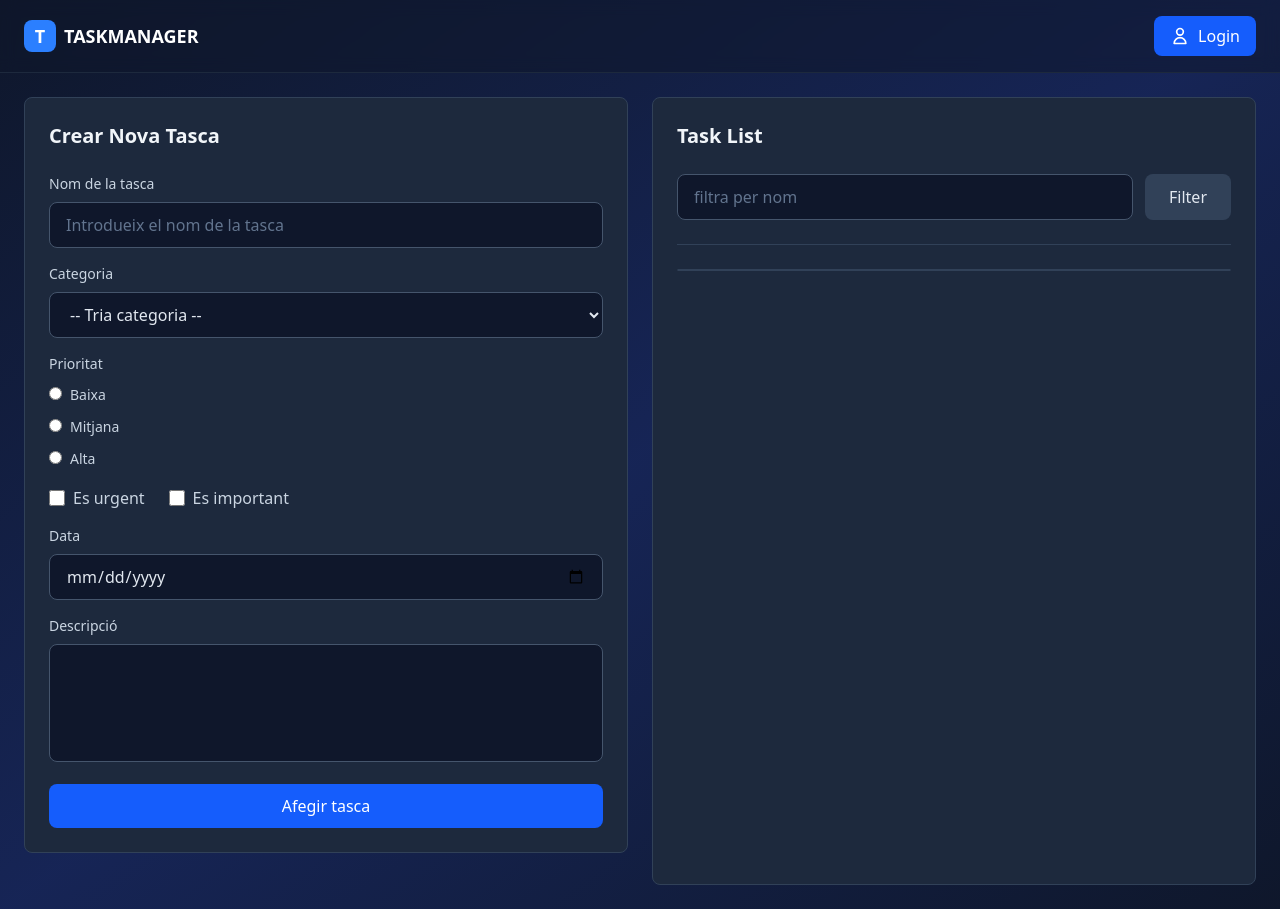
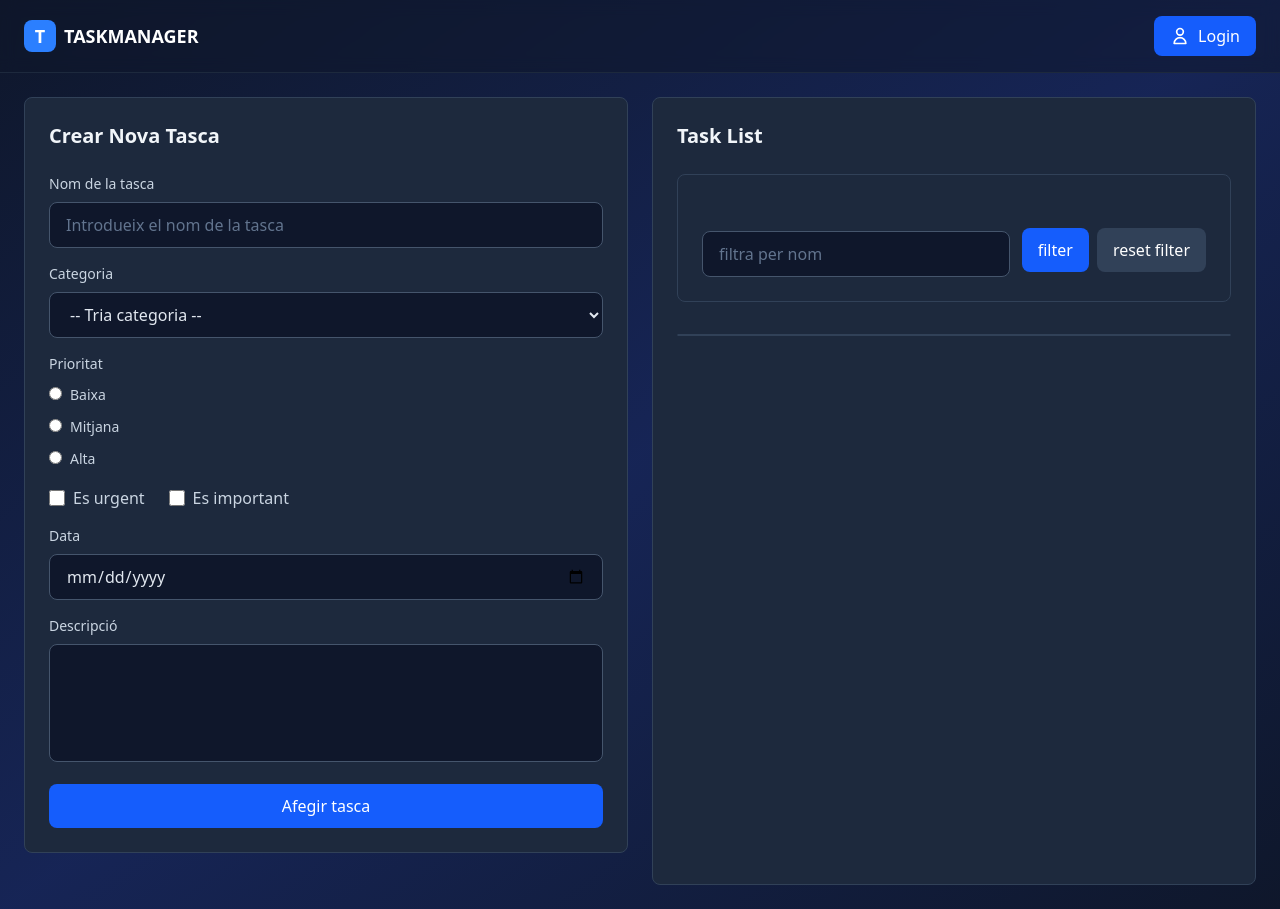
Before and after one commit to FullStackAdrian/react-tasklist, a React (Vite) app: page / in a window 1280 px wide. Built offline with nearby package versions, Linux system fonts and the light colour scheme; sample sign-in values are in the browser's storage.

Commit message:
added shared ui components to filterTaskBar

```diff
--- a/src/features/TaskList/ui/filterTaskBar.jsx
+++ b/src/features/TaskList/ui/filterTaskBar.jsx
@@ -1,21 +1,28 @@
-function FilterTaskBar({ register, errors, onSubmit }) {
+import FormContainer from "../../../shared/ui/form/formContainer";
+import TextInput from "../../../shared/ui/form/inputs/textInput";
+import SubmitButton from "../../../shared/ui/form/submitButton";
+import Button from "../../../shared/ui/button";
+
+function FilterTaskBar({ register, errors, onSubmit, resetFilter }) {
     return (
-        <form id="filter-form" onSubmit={onSubmit} className="mb-6 pb-6 border-b border-slate-700">
-            <div className="flex gap-3">
-                <input
-                    type="text"
-                    id="filter-input"
-                    placeholder="filtra per nom"
-                    {...register("filter")}
-                    className="flex-1 bg-slate-900 border border-slate-600 rounded-lg px-4 py-2.5 text-slate-200 placeholder-slate-500 focus:outline-none focus:border-slate-500 focus:ring-1 focus:ring-slate-500"
-                />
-                {errors.nom && <p className="text-red-400 text-sm mt-1">{errors.nom.message}</p>}
-
-                <button type="submit" className="px-6 py-2.5 bg-slate-700 hover:bg-slate-600 text-slate-200 font-medium rounded-lg transition-colors">
-                    Filter
-                </button>
+        <FormContainer id="filter-form" title="" onSubmit={onSubmit}>
+            <div className="flex gap-3 items-center w-full">
+                <div className="flex-1">
+                    <TextInput
+                        name="filter"
+                        label=""
+                        placeholder="filtra per nom"
+                        register={register}
+                        errors={errors}
+                    />
+                </div>
+                <div className="flex items-center gap-2 shrink-0 whitespace-nowrap">
+                    <SubmitButton text="filter" className="h-10" />
+                    <Button text="reset filter" onClick={() => resetFilter()} variant="secondary" className="h-10" />
+                </div>
             </div>
-        </form>
+        </FormContainer>
     );
 }
+
 export default FilterTaskBar;
--- /dev/null
+++ b/src/shared/ui/button.jsx
@@ -0,0 +1,21 @@
+function Button({ text, onClick, type = "button", variant = "primary" }) {
+    const variants = {
+        primary: "bg-blue-600 hover:bg-blue-700",
+        success: "bg-green-600 hover:bg-green-700",
+        danger: "bg-red-600 hover:bg-red-700",
+        warning: "bg-yellow-600 hover:bg-yellow-700",
+        secondary: "bg-slate-700 hover:bg-slate-600"
+    };
+
+    return (
+        <button
+            type={type}
+            onClick={onClick}
+            className={`w-full ${variants[variant]} text-white font-medium py-2.5 px-4 rounded-lg transition-colors`}
+        >
+            {text}
+        </button>
+    );
+}
+
+export default Button;
```
